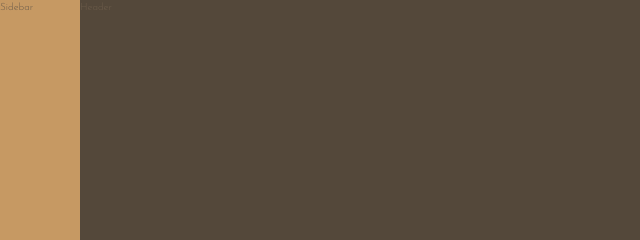
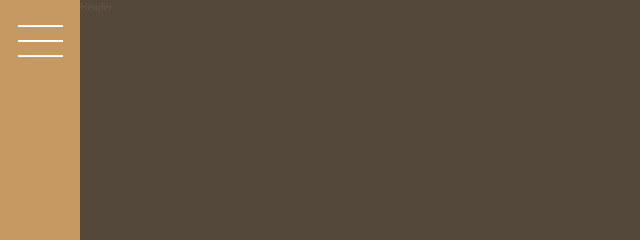
Before and after one commit to chamikabm/Nexter, a website: page index.html in a window 1280 px wide. Shown: the top 240 px of the page, 0-640 px from the left. Drawn offline with nearby package versions, Linux system fonts and the light colour scheme; files that its build step writes are made by us from their sources.

Commit message:
Added changes for the sidebar.

```diff
--- a/index.html
+++ b/index.html
@@ -13,7 +13,7 @@
     </head>
     <body class="container">
         <div class="sidebar">
-            Sidebar
+            <button class="nav-btn"></button>
         </div>
 
         <header class="header">
@@ -345,7 +345,6 @@
             <figure class="gallery__item gallery__item--14"><img src="img/gal-14.jpeg" alt="Gallery image 14"
                                                                  class="gallery__img"></figure>
         </section>
-
         <footer class="footer">
             <ul class="nav">
                 <li class="nav__item"><a href="#" class="nav__link">Find your dream home</a></li>
--- a/sass/_sidebar.scss
+++ b/sass/_sidebar.scss
@@ -2,4 +2,34 @@
   background-color: $color-primary;
   grid-column: sidebar-start/sidebar-end;
   grid-row: 1/-1;
+
+  display: flex;
+  justify-content: center;
 }
+
+.nav-btn {
+  border: none;
+  border-radius: 0;
+
+  background-color: white;
+  height: 2px;
+  width: 4.5rem;
+  margin-top: 4rem;
+
+  &::before,
+  &::after {
+    background-color: white;
+    height: 2px;
+    width: 4.5rem;
+    content: '';
+    display: block;
+  }
+
+  &::before {
+    transform: translateY(-1.5rem);
+  }
+
+  &::after {
+    transform: translateY(1.3rem);
+  }
+}
```
